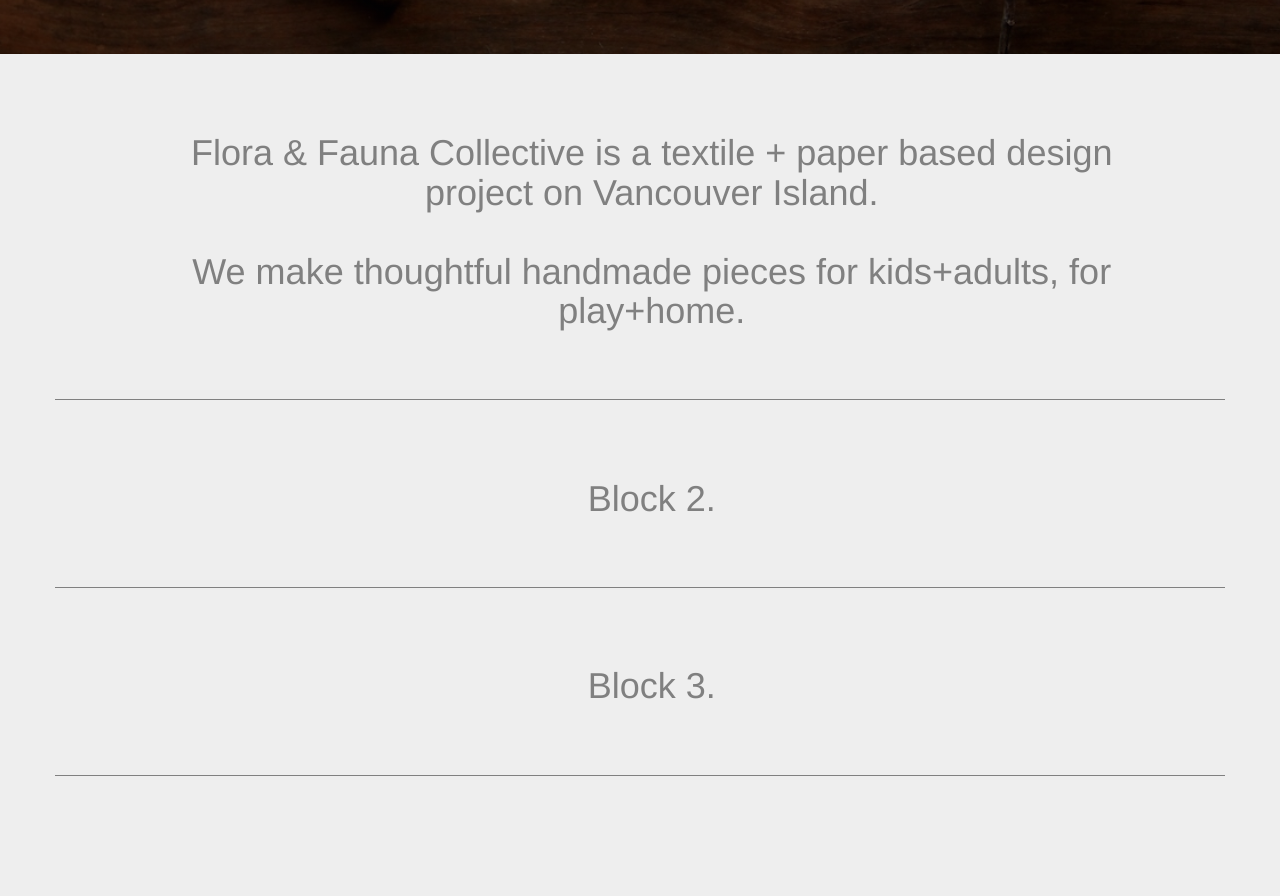
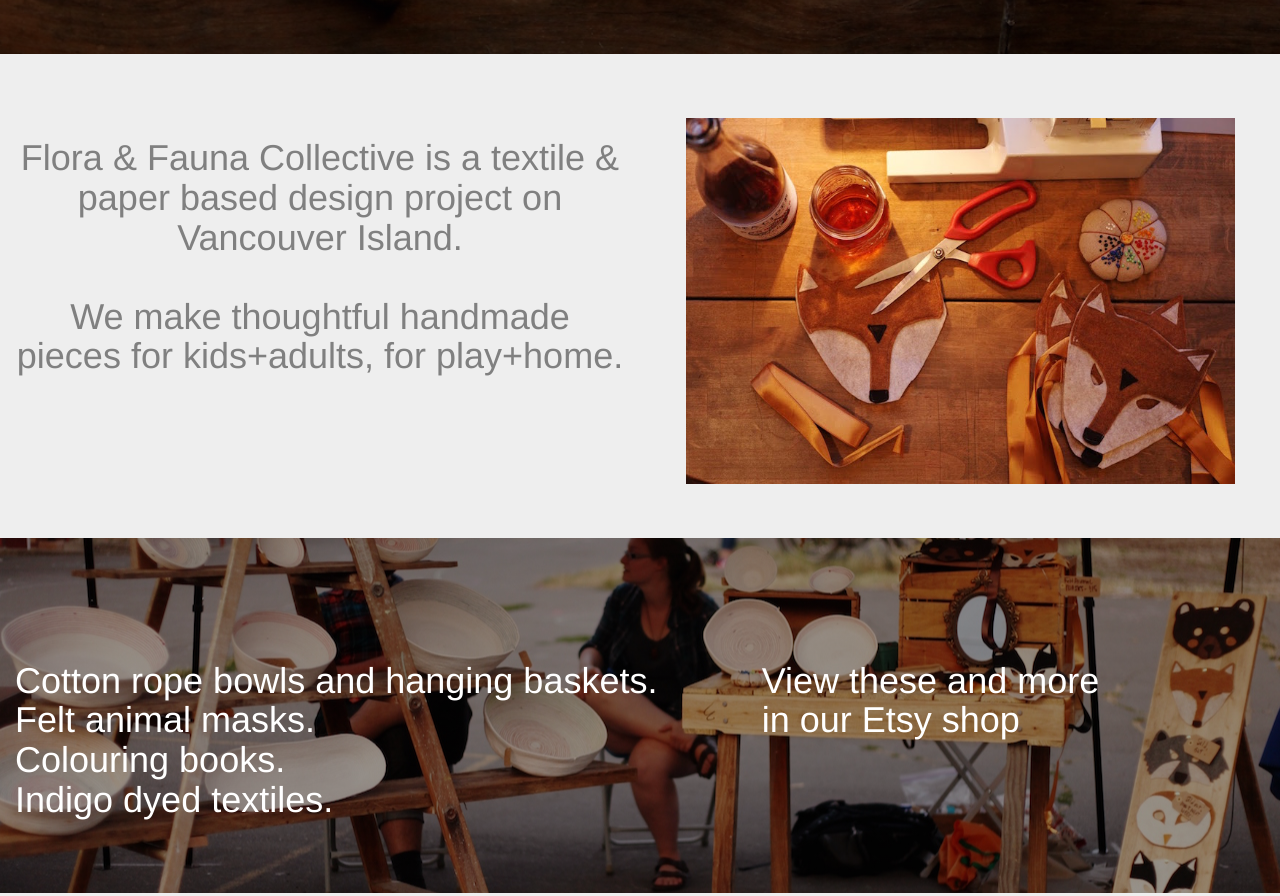
Before and after one commit to trison/flora-and-fauna, a plain HTML site: page index.html in a window 1280 px wide. Shown: the part 760-1656 px from the top of the page. Before the commit the page ends 1536 px from the top, so only its background shows below. Drawn offline with nearby package versions, Linux system fonts and the light colour scheme.

Commit message:
made templates for block content on main page

```diff
--- a/css/style.css
+++ b/css/style.css
@@ -38,7 +38,21 @@
 	margin:auto;
 	top:15%;
 }
-
+.logo{
+	float:left;
+	margin: 20px 40px 0 5px;
+	font-size: 25px;
+	font-weight: bold;
+}
+.logo a{
+	transition: color 0.3s linear;
+	color:white;
+	text-decoration: none;
+}
+.logo a:hover{
+	color:orange;
+	text-decoration: none;
+}
 .header{
 	transition: background-color 0.5s linear;
 	height:75px;
@@ -48,6 +62,7 @@
 	position:fixed;
 	top:0;
 	padding: 0 5% 0 5%;
+	z-index: 1;
 }
 
 ul.menu{
@@ -77,7 +92,40 @@ ul.menu li:hover a{
 }
 
 .block1{
-	width: 100%;
+	height: 420px;
+	background-color: #EEEEEE;
+	color:gray;
+	padding:5% 8% 20px 10%;
+	margin-bottom: 5%;
+	text-align: center;
+	vertical-align: middle;
+}
+.block1 img{
+	width: 90%;
+}
+.block2-background{
+	background:
+	linear-gradient(
+      rgba(0, 0, 0, 0.4),
+      rgba(0, 0, 0, 0.4)
+    ),
+    url('../img/IMG_8311.jpg') no-repeat center center;
+	color:white;
+}
+.block2{
+	margin-top: 8%;
+	margin-bottom: 5%;
+	text-align: left;
+}
+.block2 a{
+	transition: color 0.5s linear;
+	color:white;
+}
+.block2 a:hover{
+	color:orange;
+	text-decoration: none;
+}
+.block3{
 	background-color: #EEEEEE;
 	color:gray;
 	padding:5% 8% 5% 10%;
@@ -87,25 +135,3 @@ ul.menu li:hover a{
 	border-width: 1px;
 	text-align: center;
 }
-.block2{
-	width: 100%;
-	background-color: #EEEEEE;
-	color:gray;
-	padding:5% 8% 5% 10%;
-	margin:auto;
-	border-style: none none solid none;
-	border-color: gray;
-	border-width: 1px;
-	text-align: center;
-}
-.block3{
-	width: 100%;
-	background-color: #EEEEEE;
-	color:gray;
-	padding:5% 8% 5% 10%;
-	margin:auto;
-	border-style: none none solid none;
-	border-color: gray;
-	border-width: 1px;
-	text-align: center;
-}
--- a/index.html
+++ b/index.html
@@ -20,29 +20,37 @@
   <body>
     <div class="hero"><div class="inside">
       <div class ="header">
+        <div class="logo"><a href="/">flora &amp fauna</a></div>
         <ul class="menu">
-          <li><a href="/">Home</a></li>
           <li><a href="/">About</a></li>
+          <li><a href="/">News</a></li>
           <li><a href="/">Shop</a></li>
           <li><a href="/">Contact</a></li>
         </ul>
       </div>
 
-      <div id="name">flora and fauna <br>collective.</div>
+      <div id="name">flora &amp fauna <br>collective.</div>
     </div></div>
 
 
 
-    <div class="container">
+    <div class="container-fluid">
       <div class="row">
-        <div class=".col-md-12 col-md-offset-0 block1">
-          <h1>Flora &amp Fauna Collective is a textile + paper based design project on Vancouver Island. <br><br>We make thoughtful handmade pieces for kids+adults, for play+home.</h1>
+        <div class="col-md-6 block1">
+          <h1>Flora &amp Fauna Collective is a textile &amp paper based design project on Vancouver Island. <br><br>We make thoughtful handmade pieces for kids+adults, for play+home.</h1>
+        </div>
+        <div class="col-md-6 block1">
+          <img src='img/IMG_8326.JPG'></img>
         </div>
       </div>
 
-      <div class="row">
-        <div class=".col-md-12 col-md-offset-0 block2">
-          <h1>Block 2.</h1>
+      <div class="row block2-background">
+        <div class="col-md-7 col-md-offset-0 block2">
+          <h1>Cotton rope bowls and hanging baskets.<br> Felt animal masks.<br> Colouring books.<br> Indigo dyed textiles.
+          </h1>
+        </div>
+        <div class="col-md-5 col-md-offset-0 block2">
+          <h1>View these and more<br> in our <a href='https://www.etsy.com/shop/FloraFaunaCollective'>Etsy shop</a></h1>
         </div>
       </div>
 
--- a/js/script.js
+++ b/js/script.js
@@ -17,7 +17,7 @@ $(document).ready(function(){
     $('#name').hide().delay(150).fadeToggle(800);
 
     var scroll_pos = 0;
-    var menu_changed = false;
+    var title_changed, menu_changed = false;
     var $header = $('.header');
     var $ul_li_a = $('.ul li a');
 
@@ -26,20 +26,23 @@ $(document).ready(function(){
     $('body').on('mousewheel', function(){
     	scroll_pos = $(this).scrollTop();
     	console.log(scroll_pos);
-    	if(scroll_pos >= 200 && !menu_changed){
-    		$header.css({'background-color': 'gray'});
-    		//$header.css("opacity", "0.8");
+    	if(scroll_pos >= 200 && !title_changed){
+
+    		$('#name').fadeToggle(350);
+    		title_changed=true;
+    	}
+    	else if(scroll_pos >= 625 && !menu_changed){
+			$header.css({'background-color': 'gray'});
     		$ul_li_a.css({'color': 'black'});
-    		$('#name').fadeToggle(350);
     		menu_changed=true;
     	}
-    	else if(menu_changed && scroll_pos < 200){
-    		console.log("here");
+    	else if(menu_changed && scroll_pos < 625){
+    		$header.css({'background-color': ''});
+    		menu_changed=false;
+    	}
+    	else if(title_changed && scroll_pos < 200){
     		$('#name').delay(150).fadeIn(800);
-    		$header.css({'background-color': ''});
-    	//	$header.css("opacity", "1");
-
-    		menu_changed=false;
+    		title_changed=false;
     	}
     });
 });
```
Also changed, not shown: img/IMG_8311.JPG (added), img/IMG_8326.JPG (added).
